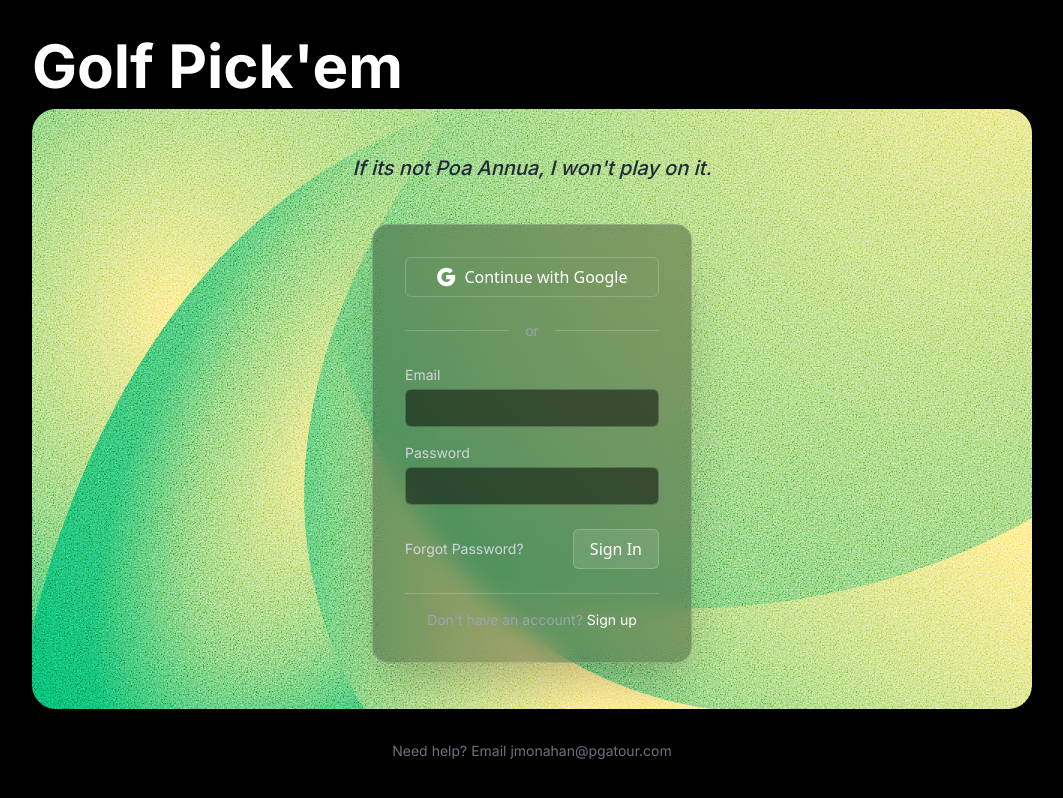
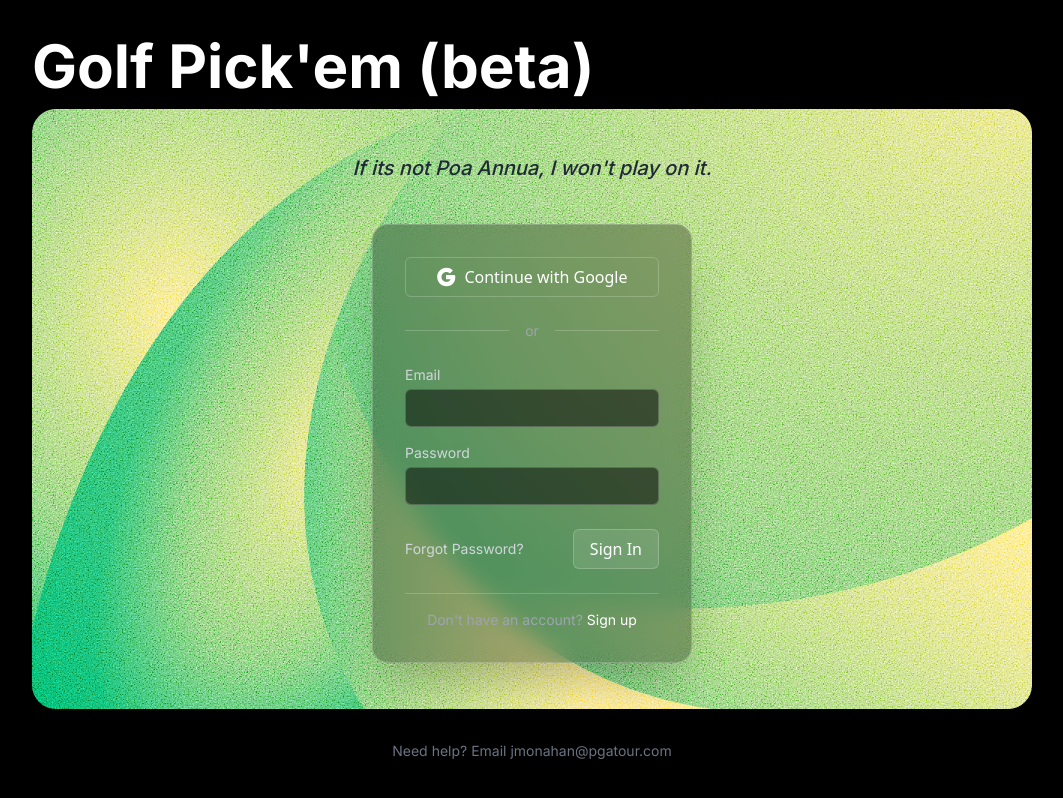
Before and after one commit to timothymhowe/golf-fantasy-frontend, a Next.js app: page /login in a window 1280 px wide. Shown: the whole page, without its empty margins (108-1171 px from the left). Built offline with nearby package versions, Linux system fonts and the light colour scheme; no server answers.

Commit message:
refactor(layout): :bookmark: changed header, metadata, page layout to display name and beta status

```diff
--- a/src/app/components/header/index.jsx
+++ b/src/app/components/header/index.jsx
@@ -66,7 +66,7 @@ const Header = ({isSidebarOpen, setIsSidebarOpen}) => {
         </button>}
       </div>
       <a href="/dashboard" className="text-2xl font-bold pr-[2em]">
-        Golf 2k24
+        pick.golf (beta)
       </a>
 
       <div className="flex-grow">
--- a/src/app/layout.js
+++ b/src/app/layout.js
@@ -6,7 +6,7 @@ import { FirebaseProvider } from "./components/firebase-provider";
 const inter = Inter({ subsets: ["latin"] });
 
 export const metadata = {
-  title: "Golf Pick'em 2024",
+  title: "Golf Pick'em (beta)",
   description: "Show me what you got.",
   openGraph: {
     title: 'Fantasy Golf',
--- a/src/app/login/page.js
+++ b/src/app/login/page.js
@@ -24,7 +24,7 @@ const LoginPage = () => {
     <div className="min-h-screen bg-black flex flex-col items-center justify-center px-6">
       <div className="w-full max-w-[1000px] flex flex-col mb-4">
         <h1 className="text-white text-6xl font-bold leading-[0.9]">
-          Golf Pick&apos;em
+          Golf Pick&apos;em (beta)
         </h1>
       </div>
 
--- a/src/app/signup/page.js
+++ b/src/app/signup/page.js
@@ -7,7 +7,7 @@ const SignUpPage = () => {
     <div className="min-h-screen bg-black flex flex-col items-center justify-center px-6">
       <div className="w-full max-w-[1000px] flex flex-col mb-4">
         <h1 className="text-white text-6xl font-bold leading-[0.9]">
-          Golf Pick&apos;em
+          Golf Pick&apos;em (beta)
         </h1>
       </div>
 
```
